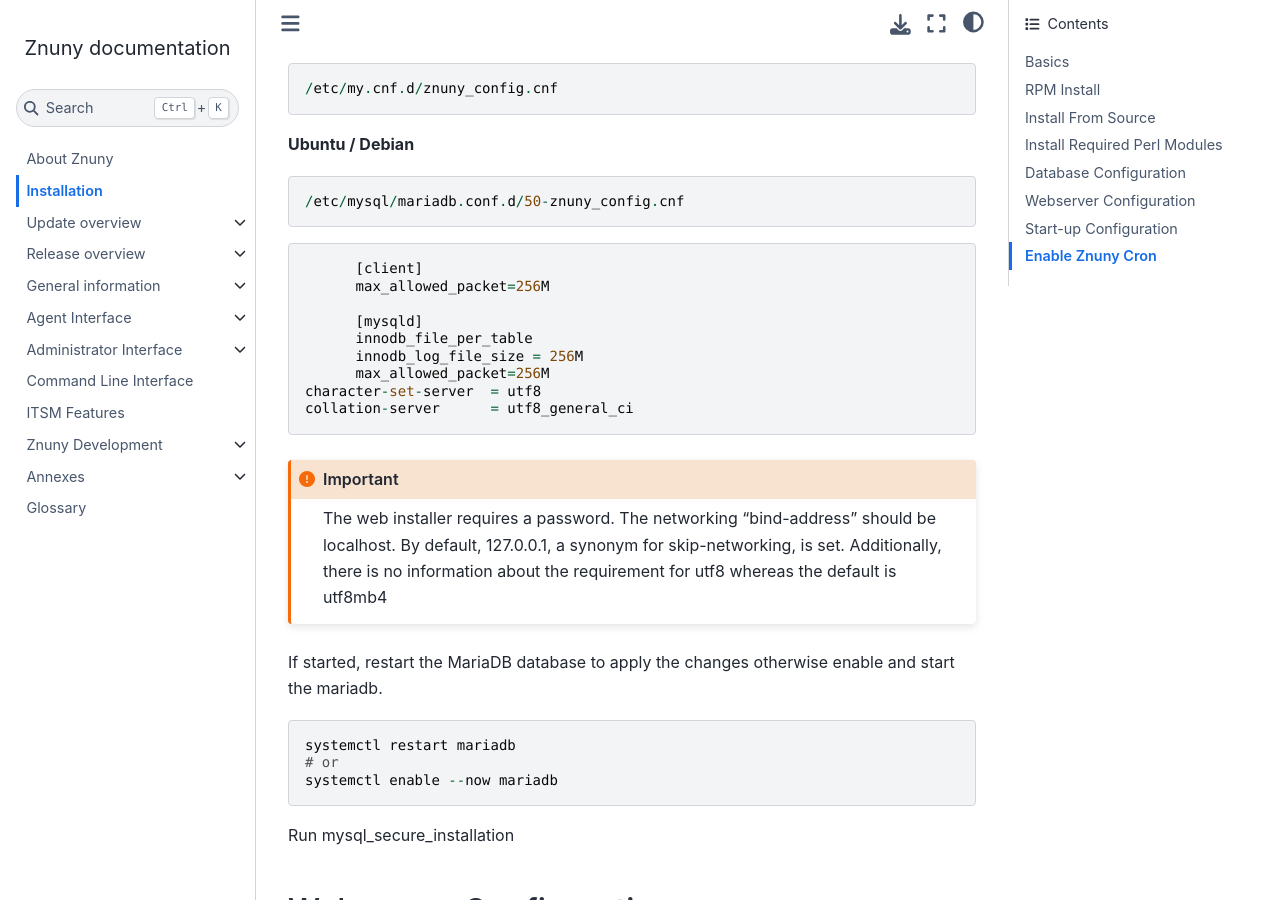
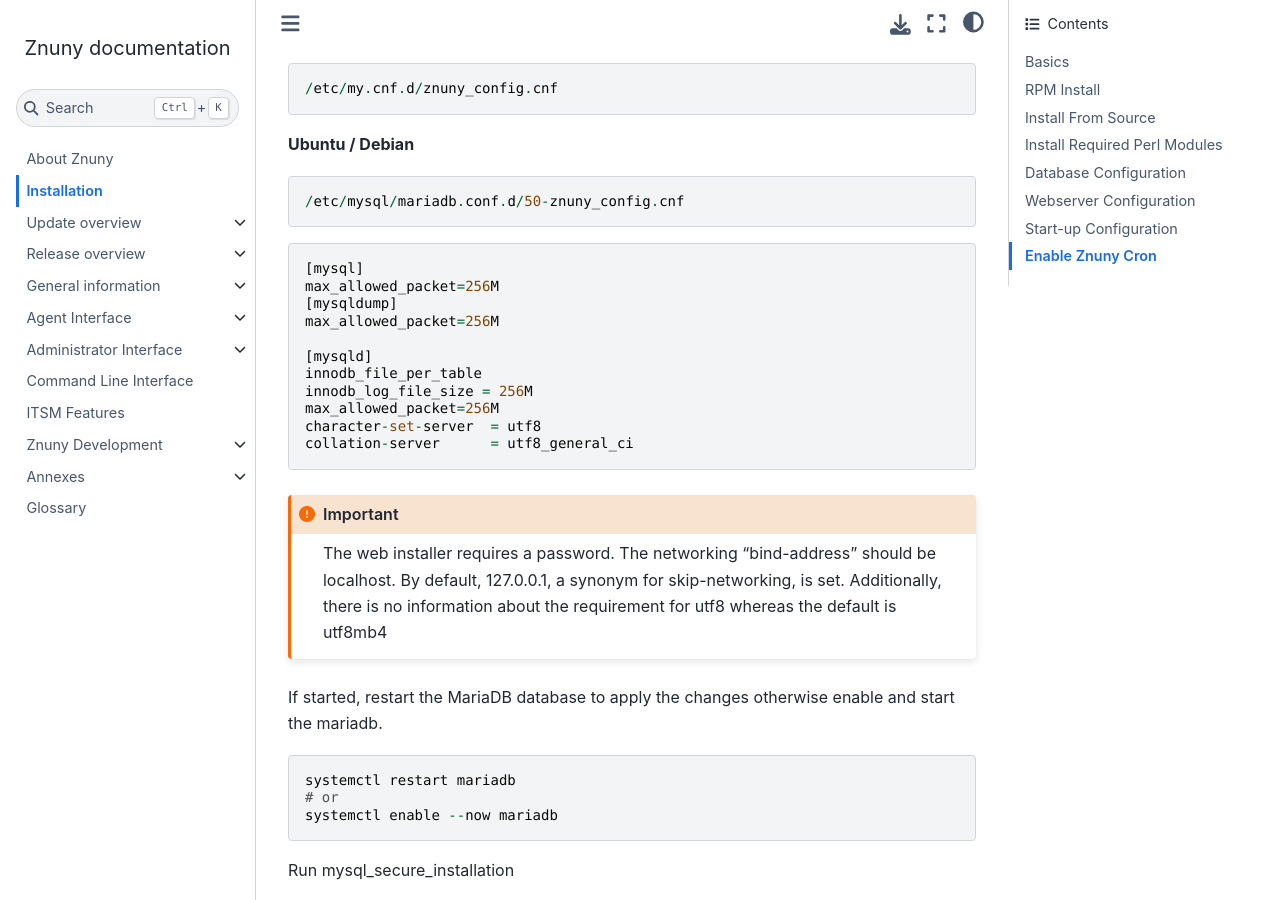
Before and after one commit to znuny/manual, a Sphinx documentation site: the page built from source/releases/installupdate/install.rst, in a window 1280 px wide and 900 px high, scrolled down 3367 px. Built offline with Sphinx 7.4.7 and the Sphinx Book theme 1.1.4, drawn with Linux system fonts in a browser that asks for light colours.

Commit message:
Fixed issue 3

```diff
--- a/source/releases/installupdate/install.rst
+++ b/source/releases/installupdate/install.rst
@@ -182,13 +182,15 @@
 
 .. code-block::
 
-	[client]
-	max_allowed_packet=256M
+  [mysql]
+  max_allowed_packet=256M
+  [mysqldump]
+  max_allowed_packet=256M
 
-	[mysqld]
-	innodb_file_per_table
-	innodb_log_file_size = 256M
-	max_allowed_packet=256M
+  [mysqld]
+  innodb_file_per_table
+  innodb_log_file_size = 256M
+  max_allowed_packet=256M
   character-set-server  = utf8
   collation-server      = utf8_general_ci
 
```
